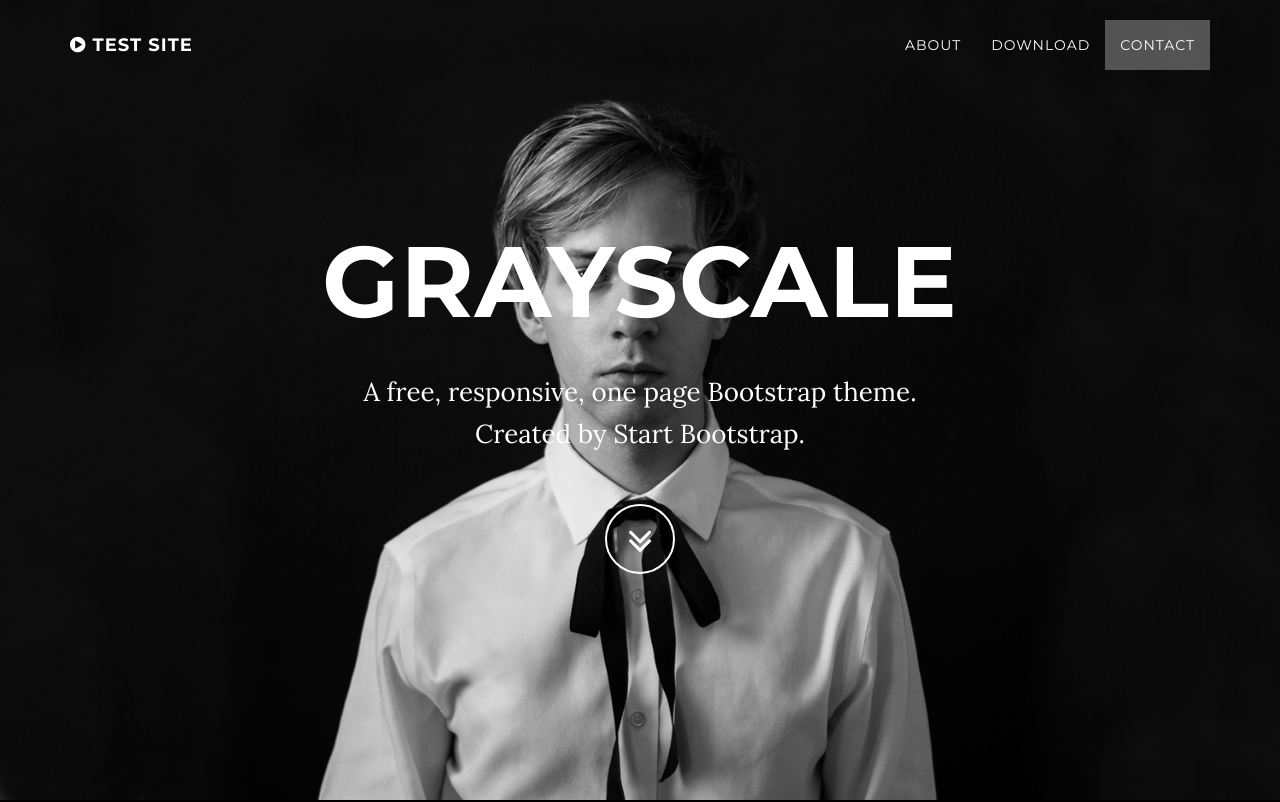
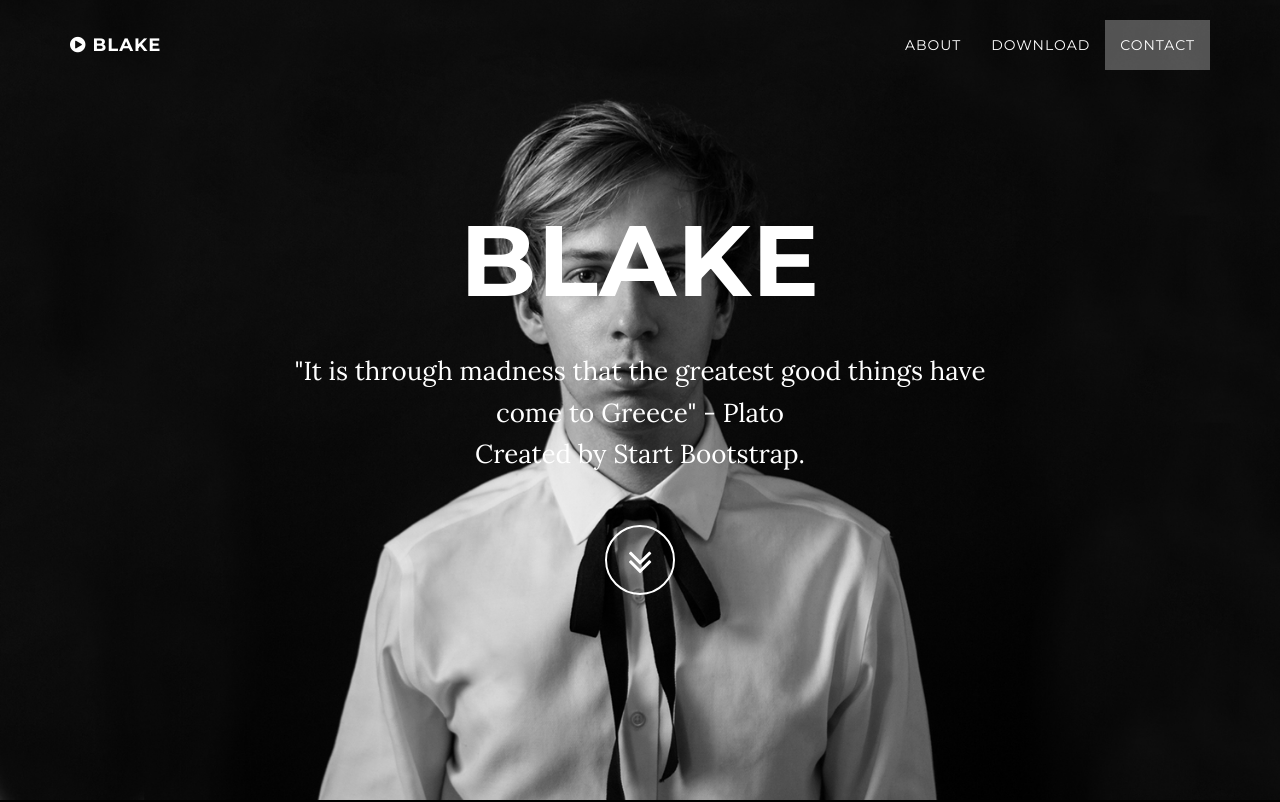
Before and after one commit to blakelewandoski/site, a website: page index.html in a window 1280 px wide. Shown: the top 802 px of the page. Drawn offline with nearby package versions, Linux system fonts and the light colour scheme; some packages are replaced by stand-ins of ours.

Commit message:
Text changes
title and description

```diff
--- a/index.html
+++ b/index.html
@@ -9,7 +9,7 @@
     <meta name="description" content="">
     <meta name="author" content="">
 
-    <title>Test Site</title>
+    <title>Blake</title>
 
     <!-- Bootstrap Core CSS -->
     <link href="vendor/bootstrap/css/bootstrap.min.css" rel="stylesheet">
@@ -41,7 +41,7 @@
                     Menu <i class="fa fa-bars"></i>
                 </button>
                 <a class="navbar-brand page-scroll" href="#page-top">
-                    <i class="fa fa-play-circle"></i> <span class="light"></span> Test Site
+                    <i class="fa fa-play-circle"></i> <span class="light"></span> Blake
                 </a>
             </div>
 
@@ -74,8 +74,8 @@
             <div class="container">
                 <div class="row">
                     <div class="col-md-8 col-md-offset-2">
-                        <h1 class="brand-heading">Grayscale</h1>
-                        <p class="intro-text">A free, responsive, one page Bootstrap theme.
+                        <h1 class="brand-heading">Blake</h1>
+                        <p class="intro-text">"It is through madness that the greatest good things have come to Greece" - Plato
                             <br>Created by Start Bootstrap.</p>
                         <a href="#about" class="btn btn-circle page-scroll">
                             <i class="fa fa-angle-double-down animated"></i>
```
